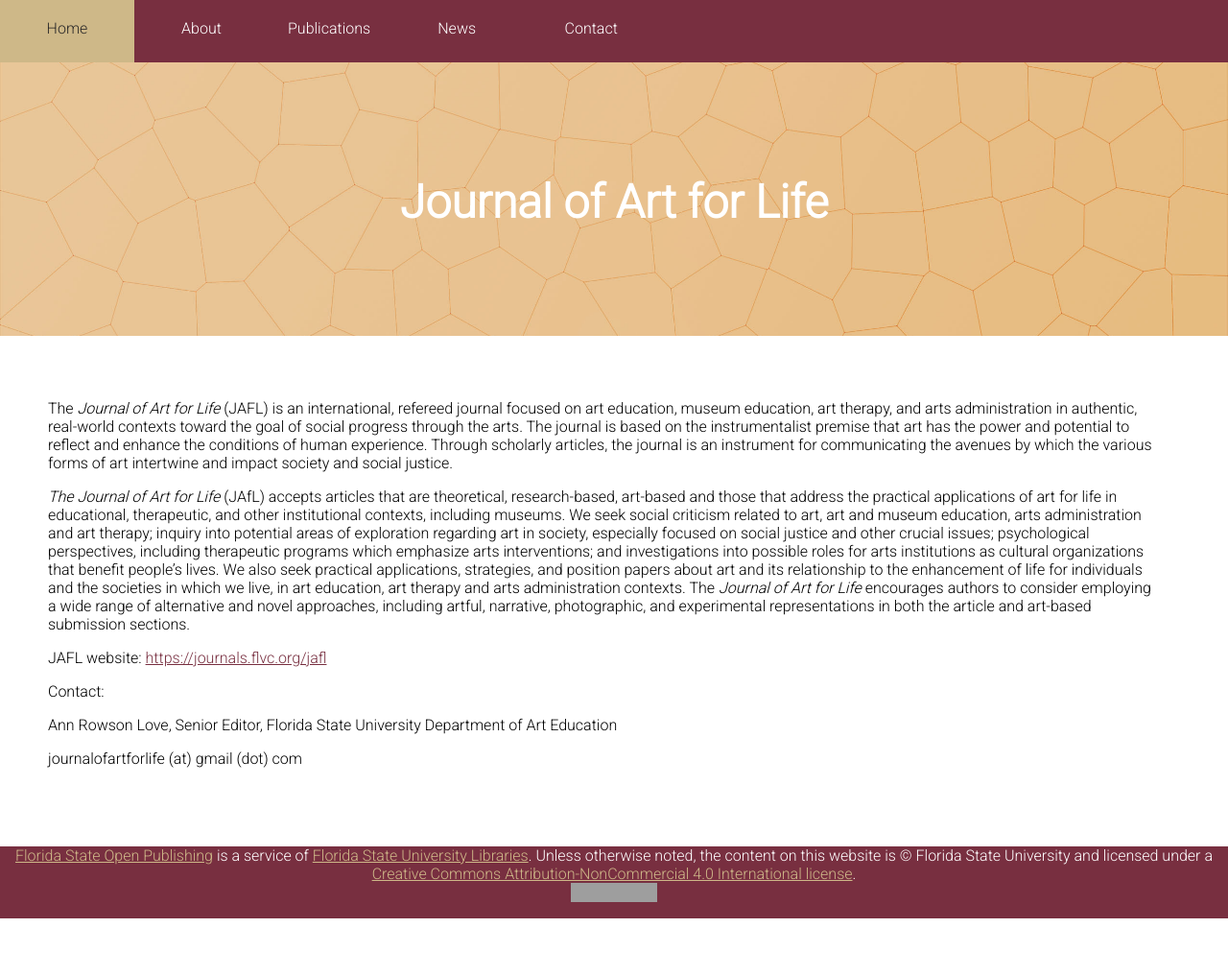
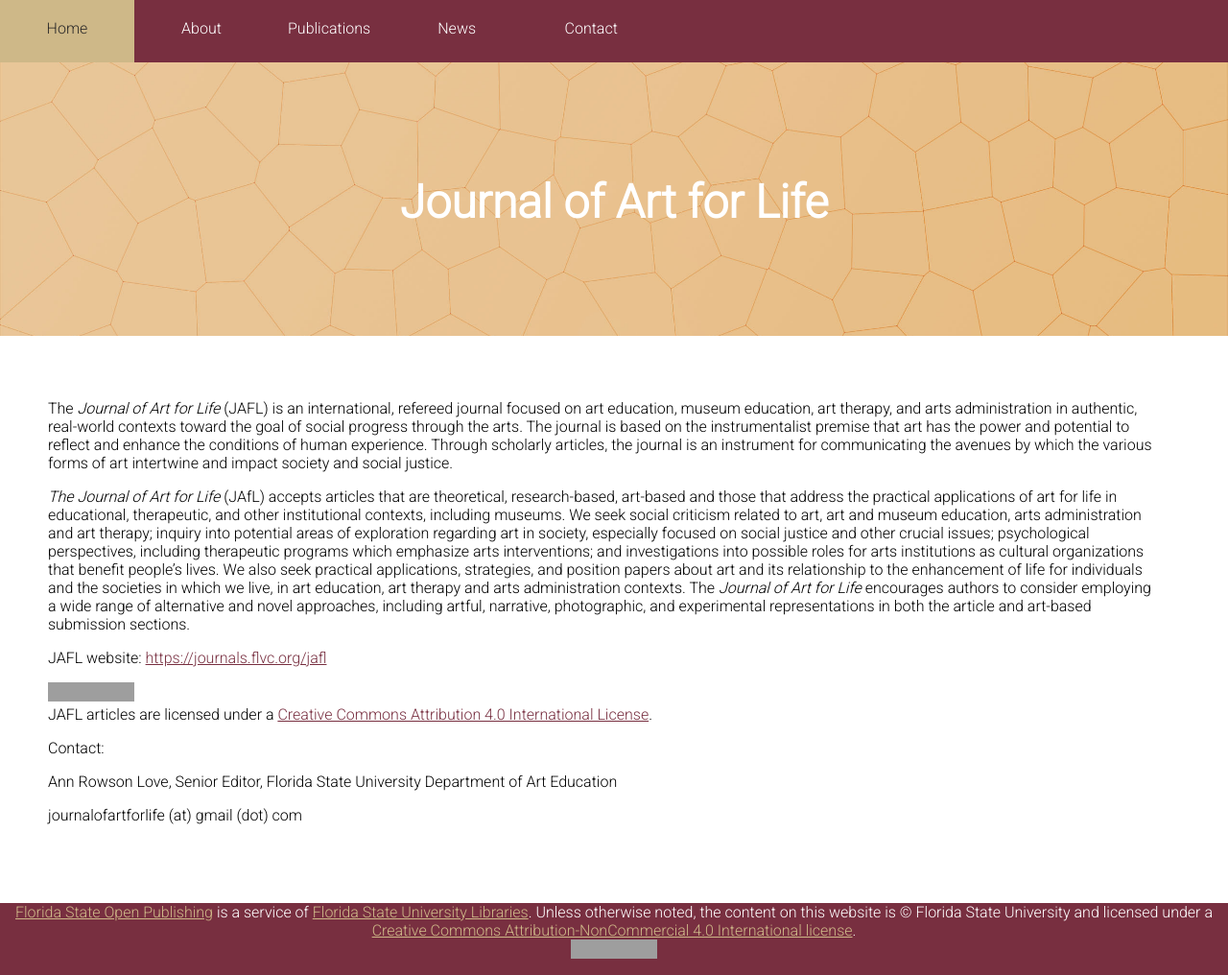
Before and after one commit to fsulibpub/fsulibpub.github.io, a Jekyll site: the page built from _journals/jafl.md, in a window 1280 px wide and 1016 px high. Shown: the whole window at 96% size. Built offline with Jekyll 4.4.1, drawn with Linux system fonts in a browser that asks for light colours; grey boxes are pictures that could not be loaded.

Commit message:
Update jafl.md

```diff
--- a/_journals/jafl.md
+++ b/_journals/jafl.md
@@ -12,6 +12,8 @@ The *Journal of Art for Life* (JAFL) is an international, refereed journal focus
 
 JAFL website: <a href="https://journals.flvc.org/jafl" target="_blank">https://journals.flvc.org/jafl</a>
 
+<a rel="license" href="http://creativecommons.org/licenses/by/4.0/"><img alt="Creative Commons License" style="border-width:0" src="https://i.creativecommons.org/l/by/4.0/88x31.png" /></a><br />JAFL articles are licensed under a <a rel="license" href="http://creativecommons.org/licenses/by/4.0/">Creative Commons Attribution 4.0 International License</a>.
+
 Contact:
 
 Ann Rowson Love, Senior Editor, Florida State University Department of Art Education
```
